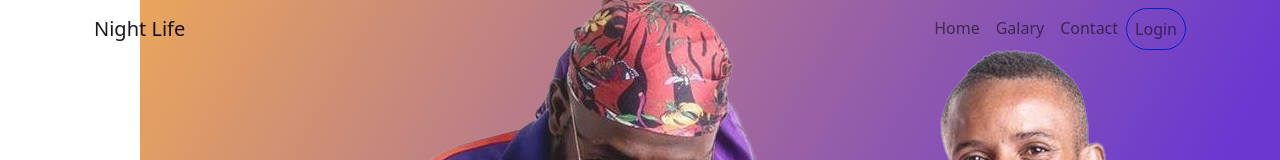
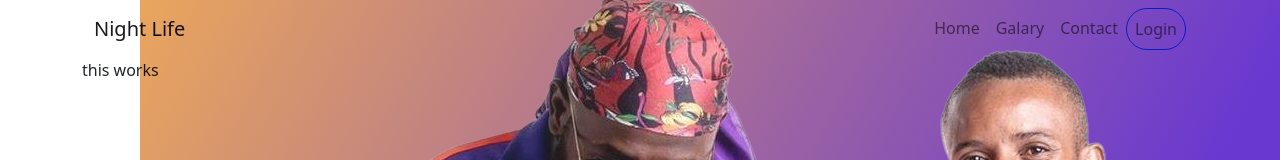
Before and after one commit to diphokoo/NightLife, a Vue app: page / in a window 1280 px wide. Shown: the top 160 px of the page. Built offline with nearby package versions, Linux system fonts and the light colour scheme.

Commit message:
setting component

```diff
--- a/src/App.vue
+++ b/src/App.vue
@@ -3,6 +3,7 @@
     <NavBar />
     <Header />
     <SearchBox />
+    <UpcomingEvent />
   </div>
 </template>
 
@@ -10,13 +11,15 @@
 import NavBar from './components/NavBar.vue'
 import Header from './components/Header.vue'
 import SearchBox from './components/searchBox.vue'
+import UpcomingEvent from './components/UpcomingEvent.vue'
 
 export default {
   name: 'App',
   components: {
     NavBar,
     Header,
-    SearchBox
+    SearchBox,
+    UpcomingEvent
   }
 }
 </script>
--- /dev/null
+++ b/src/components/UpcomingEvent.vue
@@ -0,0 +1,12 @@
+<template>
+    <p>this works</p>
+</template>
+
+<script>
+    export default {
+        name: 'UpcomingEvent',
+        props: {
+            UpcomingEvent: Array,
+        }
+    }
+</script>
```
